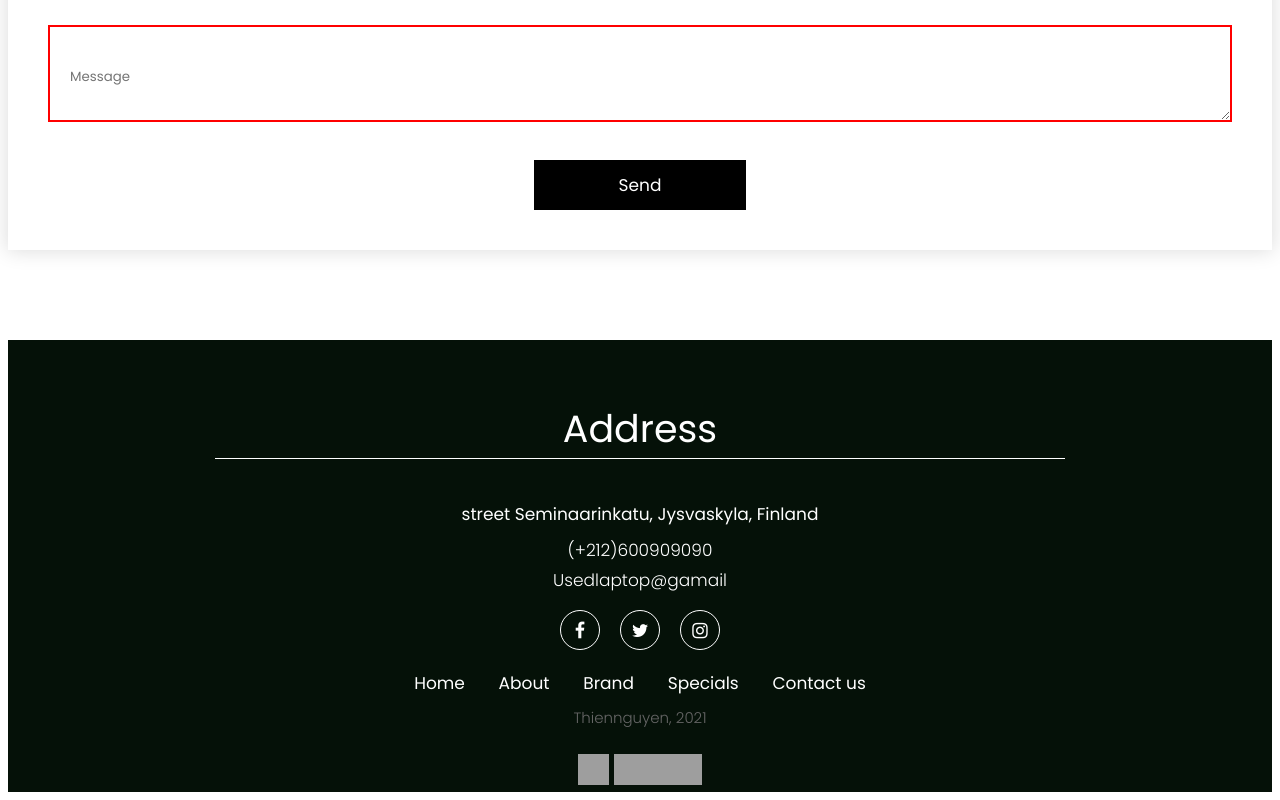
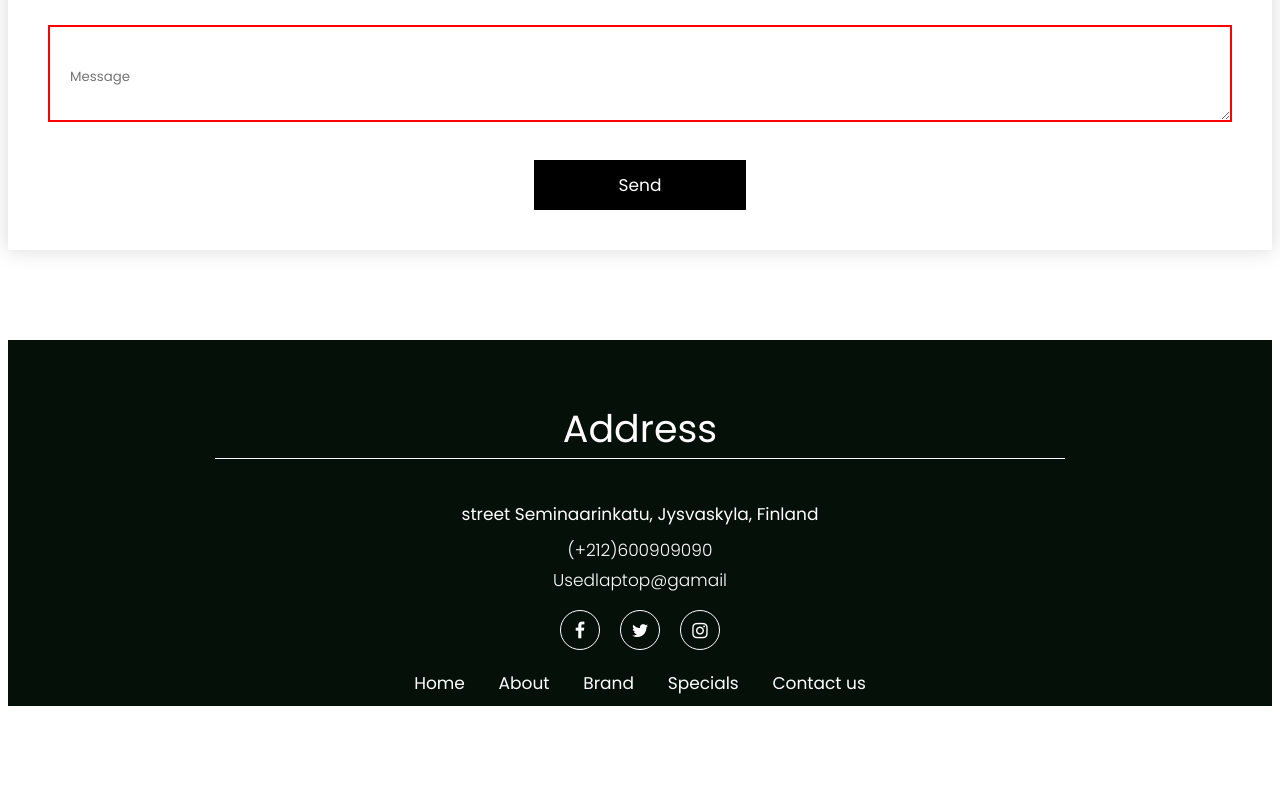
Before and after one commit to thiennguyen1986/thiennguyen1986.github.io, a plain HTML site: page index.html in a window 1280 px wide. Shown: the part 7047-7847 px from the top of the page. After the commit the page ends 7761 px from the top, so only its background shows below. Drawn offline with nearby package versions, Linux system fonts and the light colour scheme; grey boxes are pictures that could not be loaded.

Commit message:
Update index.html

```diff
--- a/index.html
+++ b/index.html
@@ -377,6 +377,7 @@
             </div>
         </div>
     </div>
+
     <!-- end contact -->
 
     <!-- footer -->
@@ -412,18 +413,7 @@
                     </div>
                 </div>
             </div>
-		<div class="item5">  <p>Thiennguyen, 2021<br />
-            <br />
-            <a href="https://validator.w3.org/check?uri=referer">
-                <img style="border:none;height:31px;width:31px;text-decoration:none;"
-                    src="http://myy.haaga-helia.fi/~valju/ValidatorLogos/html_logo_grayscale_31.png"
-                    alt="Valid HTML"  /></a>
 
-            <a href="https://jigsaw.w3.org/css-validator/check/referer">
-                <img style="border:none;width:88px;height:31px;text-decoration:none;"
-                     src="http://myy.haaga-helia.fi/~valju/ValidatorLogos/css_logo_grayscale_31.png"
-                     alt="Valid CSS" /></a>
-        </p></div>
 
         </div>
     </footer>
```
